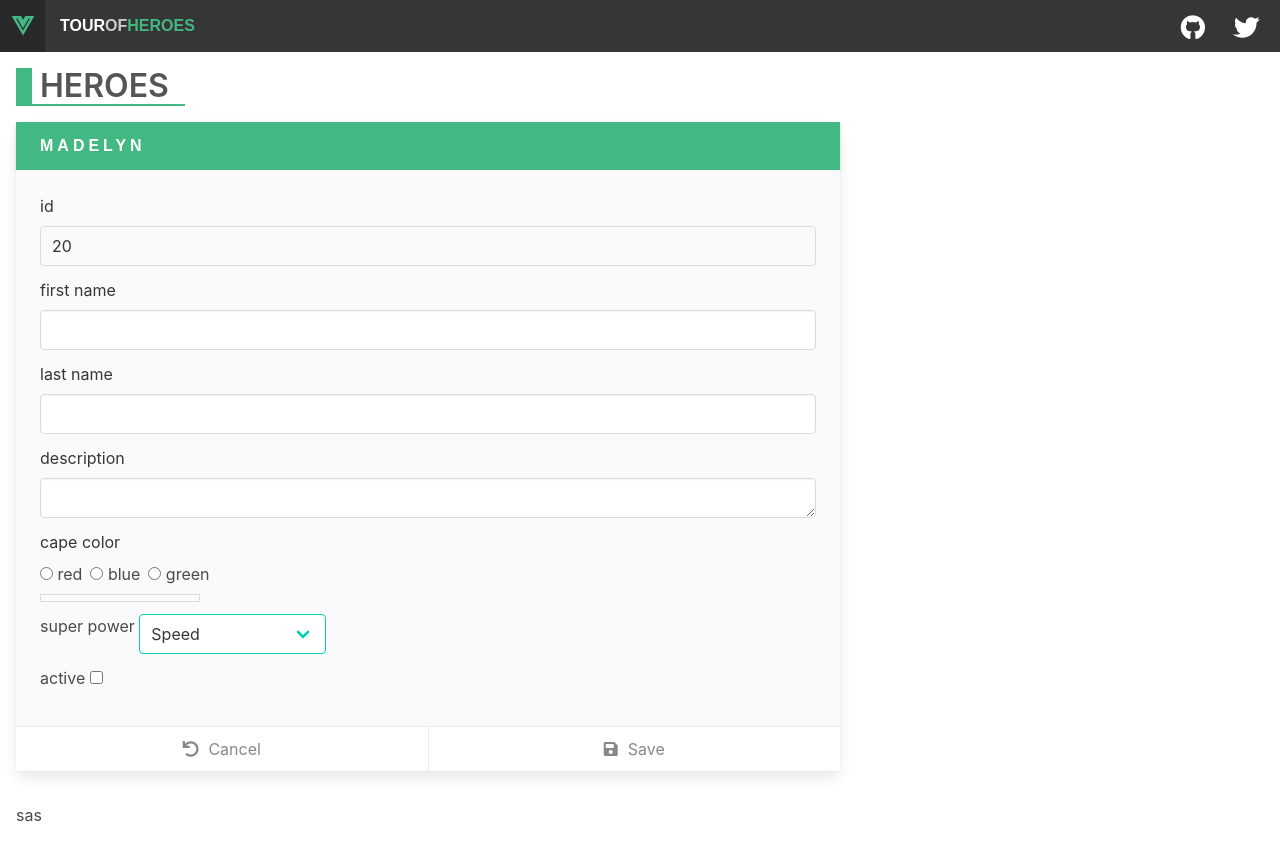
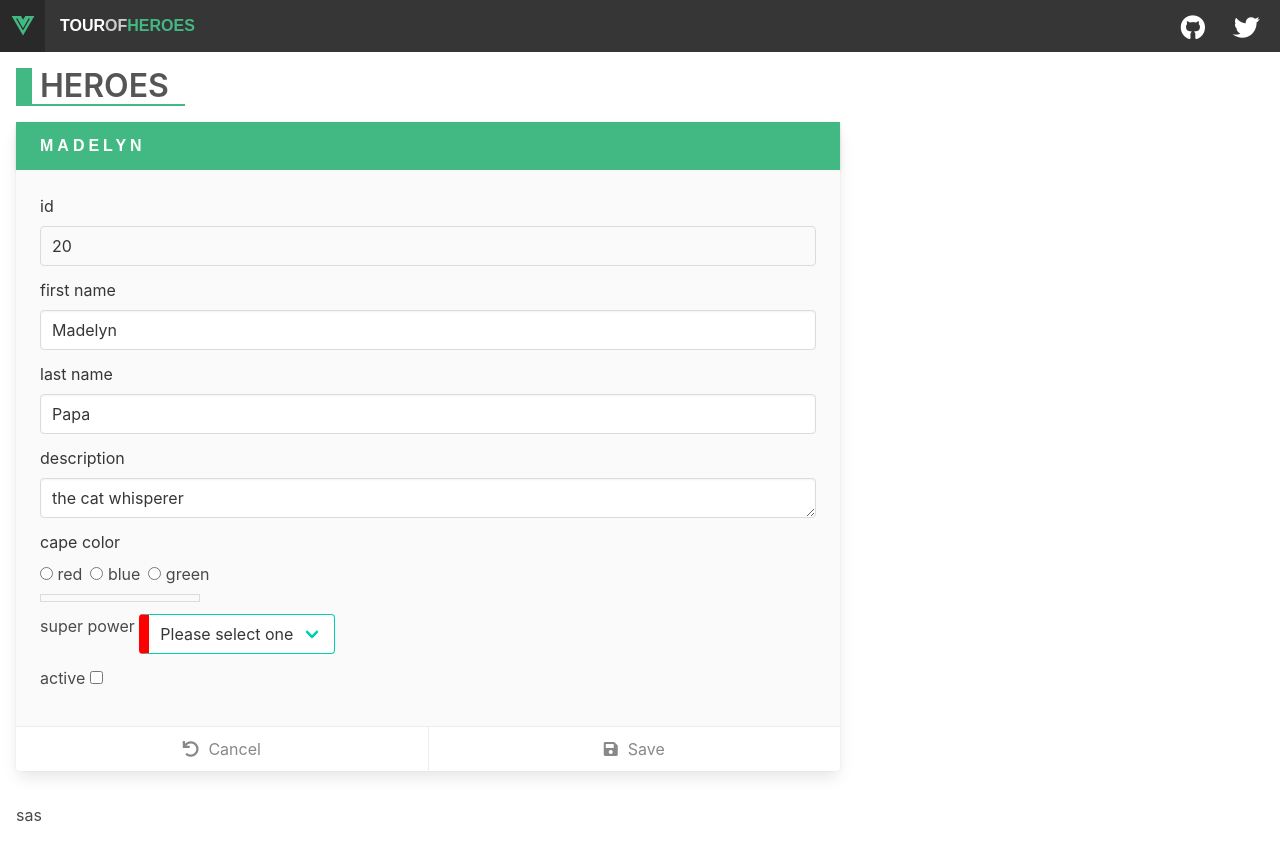
Before and after one commit to weumj/practice-vue-started, a Vue app: page / in a window 1280 px wide. Built offline with nearby package versions, Linux system fonts and the light colour scheme.

Commit message:
3 - v-binding

```diff
--- a/src/components/heros.vue
+++ b/src/components/heros.vue
@@ -17,37 +17,65 @@
               </div>
               <div class="field">
                 <label class="label" for="firstName">first name</label>
-                <input class="input" id="firstName" />
+                <input class="input" id="firstName" v-model="hero.firstName" />
               </div>
               <div class="field">
                 <label class="label" for="lastName">last name</label>
-                <input class="input" id="lastName" />
+                <input class="input" id="lastName" v-model="hero.lastName" />
               </div>
               <div class="field">
                 <label class="label" for="description">description</label>
-                <textarea class="input" id="description" type="text" />
+                <textarea
+                  class="input"
+                  id="description"
+                  type="text"
+                  v-model="hero.description"
+                />
               </div>
               <div class="field">
                 <label class="label">cape color</label>
                 <label class="radio" for="color-red">
-                  <input type="radio" id="color-red" value="red" />
+                  <input
+                    type="radio"
+                    id="color-red"
+                    value="red"
+                    v-model="hero.capeColor"
+                  />
                   red
                 </label>
                 <label class="radio" for="color-blue">
-                  <input type="radio" id="color-blue" value="blue" />
+                  <input
+                    type="radio"
+                    id="color-blue"
+                    value="blue"
+                    v-model="hero.capeColor"
+                  />
                   blue
                 </label>
                 <label class="radio" for="color-green">
-                  <input type="radio" id="color-green" value="green" />
+                  <input
+                    type="radio"
+                    id="color-green"
+                    value="green"
+                    v-model="hero.capeColor"
+                  />
                   green
                 </label>
-                <div class="color-line"></div>
+                <div
+                  class="color-line"
+                  :style="{ 'background-color': hero.capeColor }"
+                ></div>
               </div>
               <div class="field">
                 <label for="power">
                   super power
                   <div class="select is-primary">
-                    <select id="power">
+                    <select
+                      id="power"
+                      v-model="hero.power"
+                      @keyup.esc="clearPower"
+                      :class="{ invalid: !hero.power }"
+                    >
                       <option disabled value>Please select one</option>
                       <option>Speed</option>
                       <option>Flight</option>
@@ -60,7 +88,12 @@
               <div class="field">
                 <label class="checkbox" for="active">
                   active
-                  <input type="checkbox" class="is-primary" id="active" />
+                  <input
+                    type="checkbox"
+                    class="is-primary"
+                    id="active"
+                    v-model="hero.active"
+                  />
                 </label>
               </div>
             </div>
@@ -109,6 +142,9 @@ export default {
     saveHero() {
       this.message = JSON.stringify(this.hero, null, 2);
     },
+    clearPower() {
+      this.hero.power = '';
+    },
   },
 };
 </script>
```
